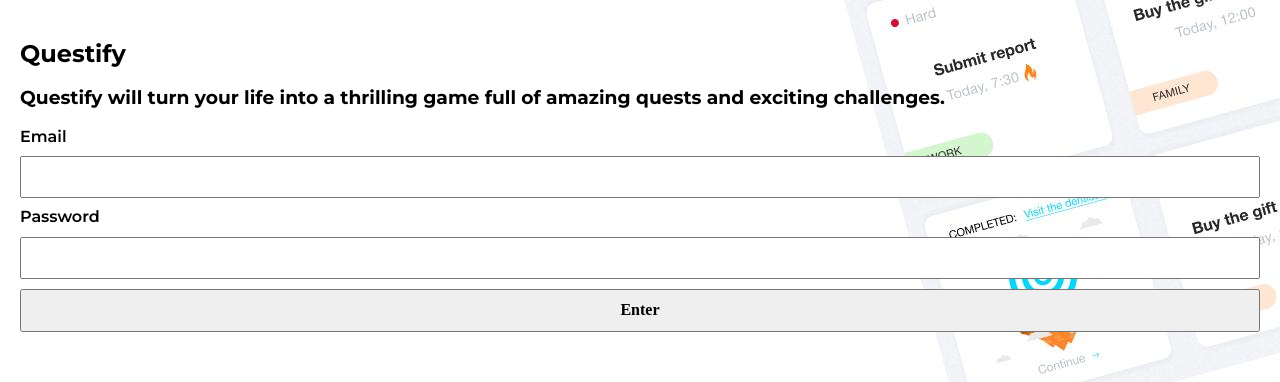
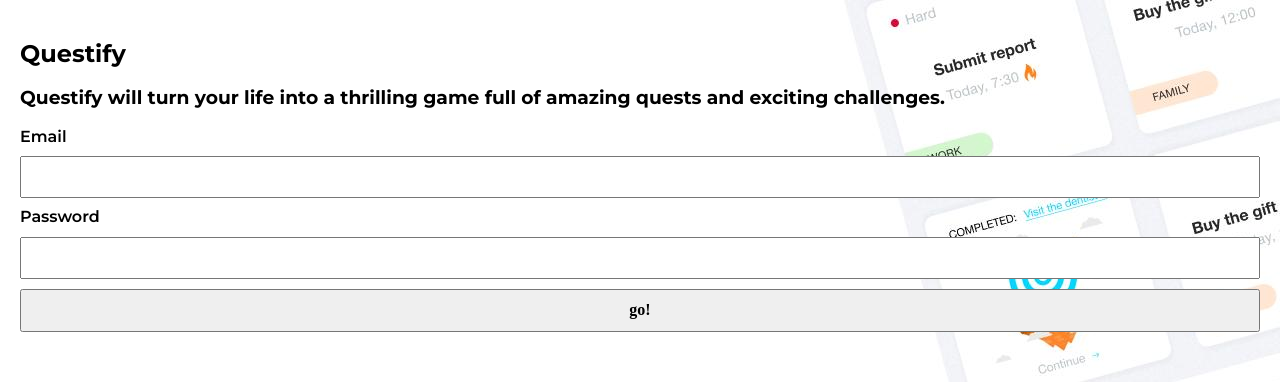
Before and after one commit to Sir-Jimbo/Questify, a React (Create React App) app: page / in a window 1280 px wide. Shown: the top 382 px of the page. Built offline with nearby package versions, Linux system fonts and the light colour scheme.

Commit message:
add_logic_without_dashboard

```diff
--- a/src/components/App/App.jsx
+++ b/src/components/App/App.jsx
@@ -41,7 +41,7 @@
             component={LoginPage} />
           <PrivateRoute
             path="/dashboard"
-            //redirectTo="/login"
+            redirectTo="/login"
             component={DashboardPage}
           />
         </Switch>
--- a/src/components/Header/Header.jsx
+++ b/src/components/Header/Header.jsx
@@ -11,7 +11,7 @@
 export default function Header() {
 
    const dispatch = useDispatch();
-   const name = useSelector(authSelectors.getUsername);
+   const email = useSelector(authSelectors.getUsername);
 
    const onLogOut = useCallback(() => {
       dispatch(authOperations.logOut());
--- a/src/index.js
+++ b/src/index.js
@@ -3,16 +3,22 @@
 import ReactDOM from 'react-dom';
 import { BrowserRouter } from 'react-router-dom';
 import { Provider } from 'react-redux';
+import { PersistGate } from 'redux-persist/integration/react';
 import store from './redux/store';
 import './index.module.css';
 import App from './components/App/App';
+import Spinner from './components/Spinner/Spinner';
 
 
 ReactDOM.render(
   <Provider store={store.store}>
-    <BrowserRouter>
-      <App />
-    </BrowserRouter>
-  </Provider>,
+    <PersistGate
+      loading={<Spinner />}
+      persistor={store.persistor}>
+      <BrowserRouter>
+        <App />
+      </BrowserRouter>
+    </PersistGate>
+  </Provider >,
   document.getElementById('root'),
 );
--- a/src/pages/LoginPage/LoginPage.js
+++ b/src/pages/LoginPage/LoginPage.js
@@ -1,28 +1,39 @@
-import React, { useState } from "react";
-import { useDispatch } from "react-redux";
-import authOperations from "../../redux/auth/auth-operations";
+import React, { useState } from 'react';
+import PropTypes from 'prop-types';
+import { useSelector, useDispatch } from 'react-redux';
+import authOperations from '../../redux/auth/auth-operations.js';
+import { CSSTransition } from 'react-transition-group';
+import authSelectors from '../../redux/auth/auth-selectors';
+import Notification from '../../components/Notification/Notification';
+import Spinner from '../../components/Spinner/Spinner';
 import s from "./LoginPage.module.scss";
 
-export default function LoginPage(params) {
+export default function LoginPage() {
   const dispatch = useDispatch();
-  const [email, setEmail] = useState("");
-  const [password, setPassword] = useState("");
 
-  const handleChangeEmail = ({ target }) => {
-    setEmail(target.value);
+  const [email, setEmail] = useState('');
+  const [password, setPassword] = useState('');
+
+  const error = useSelector(authSelectors.getError);
+  const isLoadingAuth = useSelector(authSelectors.getLoading);
+
+  const handleChange = ({ target: { name, value } }) => {
+    switch (name) {
+      case 'email':
+        return setEmail(value);
+      case 'password':
+        return setPassword(value);
+      default: console.warn(`Тип поля name - ${name} не обрабатывается!`);
+        return;
+    }
   };
 
-  const handleChangePassword = ({ target }) => {
-    setPassword(target.value);
-  };
-
-  const handleFormSubmit = (e) => {
+  const handleSubmit = e => {
     e.preventDefault();
 
-    dispatch(authOperations.loginUser({ email, password }));
-
-    setEmail("");
-    setPassword("");
+    dispatch(authOperations.logIn({ email, password }));
+    setEmail('');
+    setPassword('');
   };
 
   return (
@@ -32,31 +43,51 @@
         Questify will turn your life into a thrilling game full of amazing
         quests and exciting challenges.
       </h3>
-      <form className={s.form} onSubmit={handleFormSubmit}>
-        <label className={s.formLabel}>
+
+      <Notification
+        message={error}
+      />
+
+      {isLoadingAuth && <Spinner />}
+      <form
+        className={s.form}
+        onSubmit={handleSubmit}
+        autoComplete="off">
+        <label
+          htmlFor="email"
+          className={s.formLabel}>
           Email
+          </label>
         <input
+          className={s.formInput}
           type="email"
           name="email"
-            onChange={handleChangeEmail}
           value={email}
+          onChange={handleChange}
+        />
+        <label
+          htmlFor="password"
+          className={s.formLabel}>
+          Password
+          </label>
+        <input
           className={s.formInput}
-          />
-        </label>
-        <label className={s.formLabel}>
-          Password
-          <input
           type="password"
           name="password"
-            onChange={handleChangePassword}
           value={password}
-            className={s.formInput}
+          onChange={handleChange}
         />
-        </label>
-        <button type="submit" className={s.formButton}>
-          Enter
+        <button
+          className={s.formButton}
+          type="submit">
+          go!
         </button>
       </form>
     </div>
   );
 }
+
+LoginPage.propTypes = {
+  error: PropTypes.string,
+  isLoadingAuth: PropTypes.bool,
+};
--- a/src/pages/RegisterPage/RegisterPage.js
+++ b/src/pages/RegisterPage/RegisterPage.js
@@ -11,7 +11,6 @@
 export default function RegisterPage() {
   const dispatch = useDispatch();
 
-  const [name, setName] = useState('');
   const [email, setEmail] = useState('');
   const [password, setPassword] = useState('');
 
@@ -20,13 +19,11 @@
 
   const handleChange = ({ target: { name, value } }) => {
     switch (name) {
-      case 'name':
-        return setName(value);
       case 'email':
         return setEmail(value);
       case 'password':
         return setPassword(value);
-      default: console.warn(`Тип поля name - ${name} не обрабатывается!`);
+      default: console.warn(`Тип поля email - ${name} не обрабатывается!`);
         return;
     }
   };
@@ -34,9 +31,8 @@
   const handleSubmit = e => {
     e.preventDefault();
 
-    dispatch(authOperations.register({ name, email, password }));
+    dispatch(authOperations.register({ email, password }));
 
-    setName('');
     setEmail('');
     setPassword('');
   };
@@ -64,17 +60,6 @@
         className={s.form}
         autoComplete="off"
       >
-        <label
-          htmlFor="name"
-          className={s.label}>
-          Name</label>
-        <input
-          className={s.input}
-          type="text"
-          name="name"
-          value={name}
-          onChange={handleChange}
-        />
 
         <label
           htmlFor="email"
--- a/src/redux/auth/auth-reducer.js
+++ b/src/redux/auth/auth-reducer.js
@@ -3,7 +3,6 @@
 import authActions from './auth-actions';
 
 const initialUserState = {
-    name: null,
     email: null
 };
 
@@ -33,7 +32,7 @@
 
 const isAuthenticated = createReducer(false, {
     [authActions.registerSuccess]: () => true,
-    [authActions.loginSuccess]:() => true,
+    [authActions.loginSuccess]: () => true,
     [authActions.getCurrentUserSuccess]: () => true,
     [authActions.registerError]: () => false,
     [authActions.loginError]: () => false,
--- a/src/redux/auth/auth-selectors.js
+++ b/src/redux/auth/auth-selectors.js
@@ -1,6 +1,6 @@
 const getIsAuthenticated = state => state.auth.isAuthenticated;
 
-const getUsername = state => state.auth.user.name;
+const getUsername = state => state.auth.user.email;
 
 const getError = state => state.auth.error;
 
--- a/src/redux/store.js
+++ b/src/redux/store.js
@@ -11,7 +11,7 @@
    REGISTER,
 } from 'redux-persist';
 import storage from 'redux-persist/lib/storage';
-//import dasboardReducer from './dashboard/dasboard-reducers';
+import phonebookReducer from '../redux/phonebook/phonebook-reducers';
 import authReducer from './auth/auth-reducer';
 
 const middleware = [
@@ -32,7 +32,7 @@
 const store = configureStore({
    reducer: {
       auth: persistReducer(authPersistConfig, authReducer),
-      //dasboard: dasboardReducer
+      phonebook: phonebookReducer
    },
    middleware,
    devTools: process.env.NODE_ENV === 'development',
```
Lines whose indentation alone changed are shown as unchanged.
